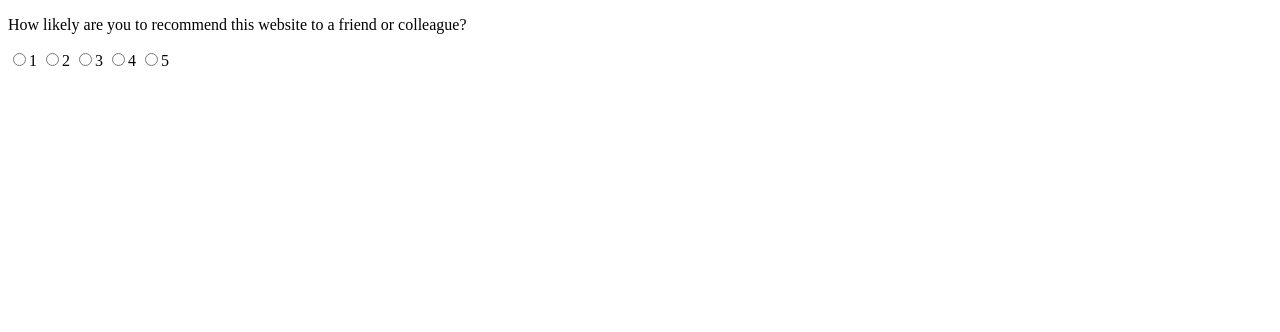
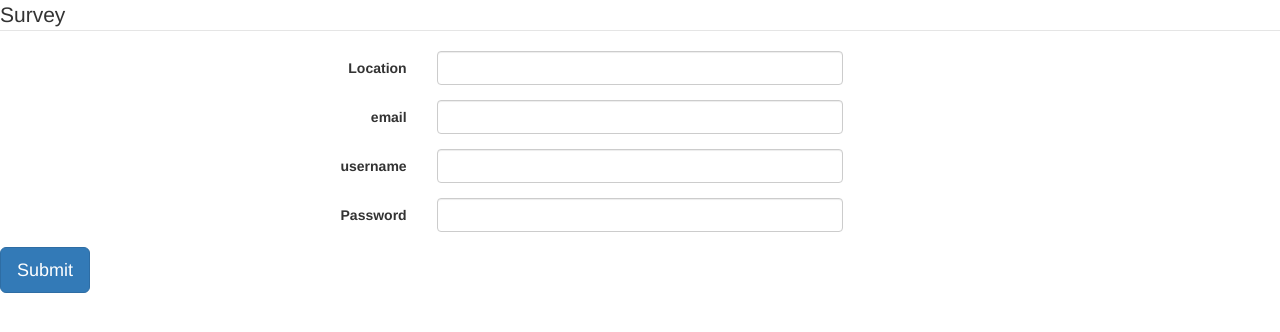
Before and after one commit to manan025/guptazone, a website: page survey.html in a window 1280 px wide. Drawn offline with nearby package versions, Linux system fonts and the light colour scheme.

Commit message:
Bugs Fixed

```diff
--- a/survey.html
+++ b/survey.html
@@ -3,16 +3,70 @@
 <head>
     <meta charset="UTF-8">
     <title>Survey</title>
+    <link rel="stylesheet" href="https://maxcdn.bootstrapcdn.com/bootstrap/3.3.7/css/bootstrap.min.css">
+    <link rel="stylesheet" href="css/survey.css">
 </head>
 <body>
 <!-- make form for survey with rating and comments -->
-<form action="survey.php" method="post">
-    <p>How likely are you to recommend this website to a friend or colleague?</p>
-    <input type="radio" name="rating" value="1">1
-    <input type="radio" name="rating" value="2">2
-    <input type="radio" name="rating" value="3">3
-    <input type="radio" name="rating" value="4">4
-    <input type="radio" name="rating" value="5">5
+<div class="form-horizontal">
+    <fieldset>
 
+        <!-- Form Name -->
+        <legend>Survey</legend>
+
+        <!-- Text input-->
+        <!-- <div class="form-group">
+            <label class="col-md-4 control-label" for="id">Customer ID</label>
+            <div class="col-md-4">
+                <input id="id" name="id" type="number" placeholder="" class="form-control input-md" required="">
+
+            </div>
+		</div> -->
+
+        <!-- Text input-->
+        <div class="form-group">
+            <label class="col-md-4 control-label" for="name">Location</label>
+            <div class="col-md-4">
+                <input id="name" name="name" type="text" placeholder="" class="form-control input-md">
+
+            </div>
+        </div>
+
+        <!-- Text input-->
+        <div class="form-group">
+            <label class="col-md-4 control-label" for="email">email</label>
+            <div class="col-md-4">
+                <input id="email" name="email" type="text" placeholder="" class="form-control input-md">
+
+            </div>
+        </div>
+
+        <!-- Text input-->
+        <div class="form-group">
+            <label class="col-md-4 control-label" for="username">username</label>
+            <div class="col-md-4">
+                <input id="username" name="username" type="text" placeholder="" class="form-control input-md">
+
+            </div>
+        </div>
+
+        <!-- Password input-->
+        <div class="form-group">
+            <label class="col-md-4 control-label" for="password">Password</label>
+            <div class="col-md-4">
+                <input id="password" name="password" type="password" placeholder="" class="form-control input-md">
+
+            </div>
+        </div>
+
+        <div class="form-group">
+            <div class="col-md-4">
+<!--                <button id="button1" name="button1" class="btn btn-primary btn-lg" onclick="submit()">Submit</button>-->
+                <input type="button" value="Submit" class="btn btn-primary btn-lg center" onclick="window.location.href='index.html'">
+            </div>
+        </div>
+
+    </fieldset>
+</div>
 </body>
 </html>
```
Also changed, not shown: customer.html (+1 -1 lines), customerSignUp.html (+15 -8 lines), customerform.html (+1 -1 lines), js/customerDB.js (+9 -2 lines), js/login.js (+6 -2 lines), js/signup.js (+24 -6 lines), managerDashboard.html (+1 -0 lines).
